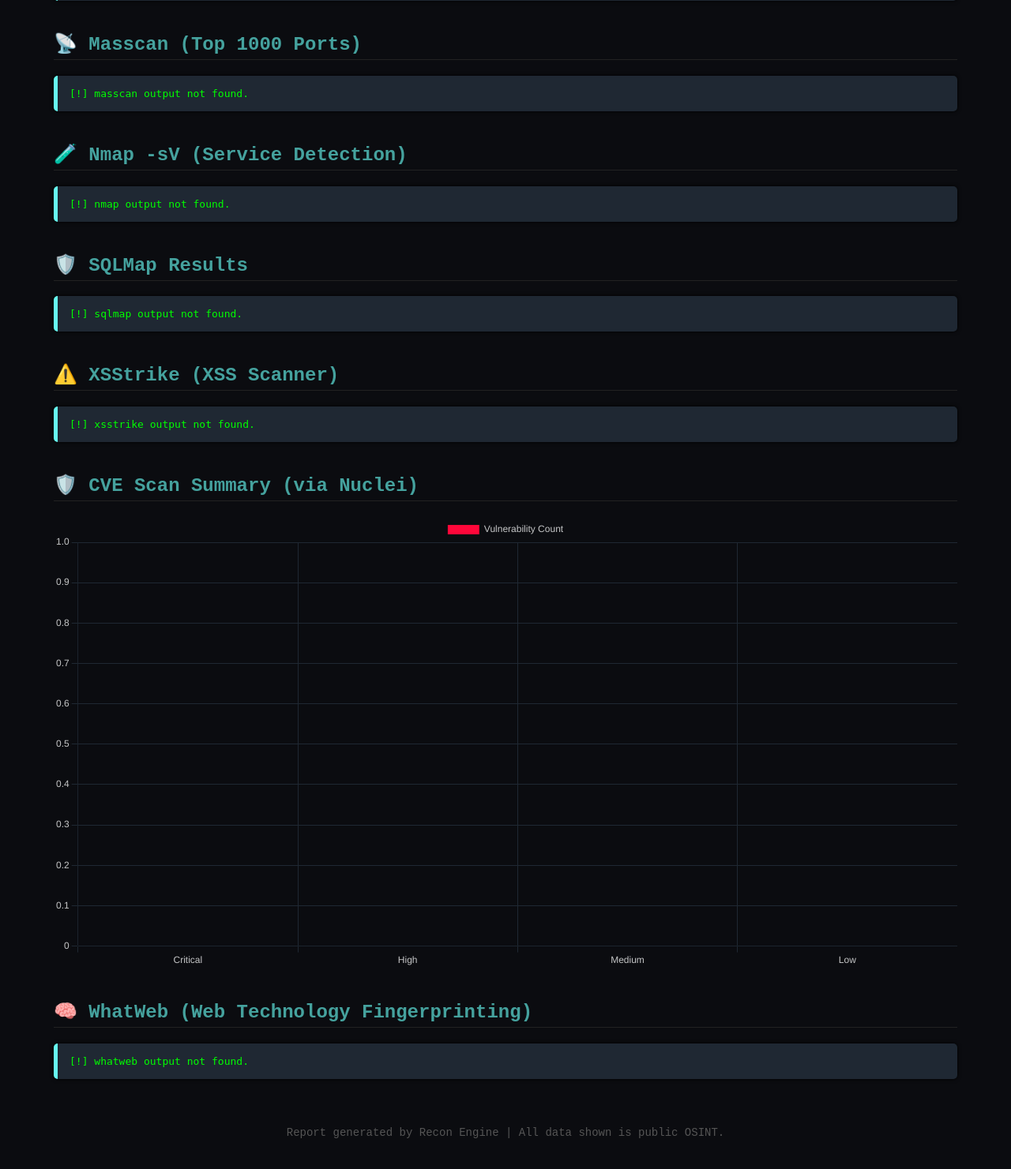
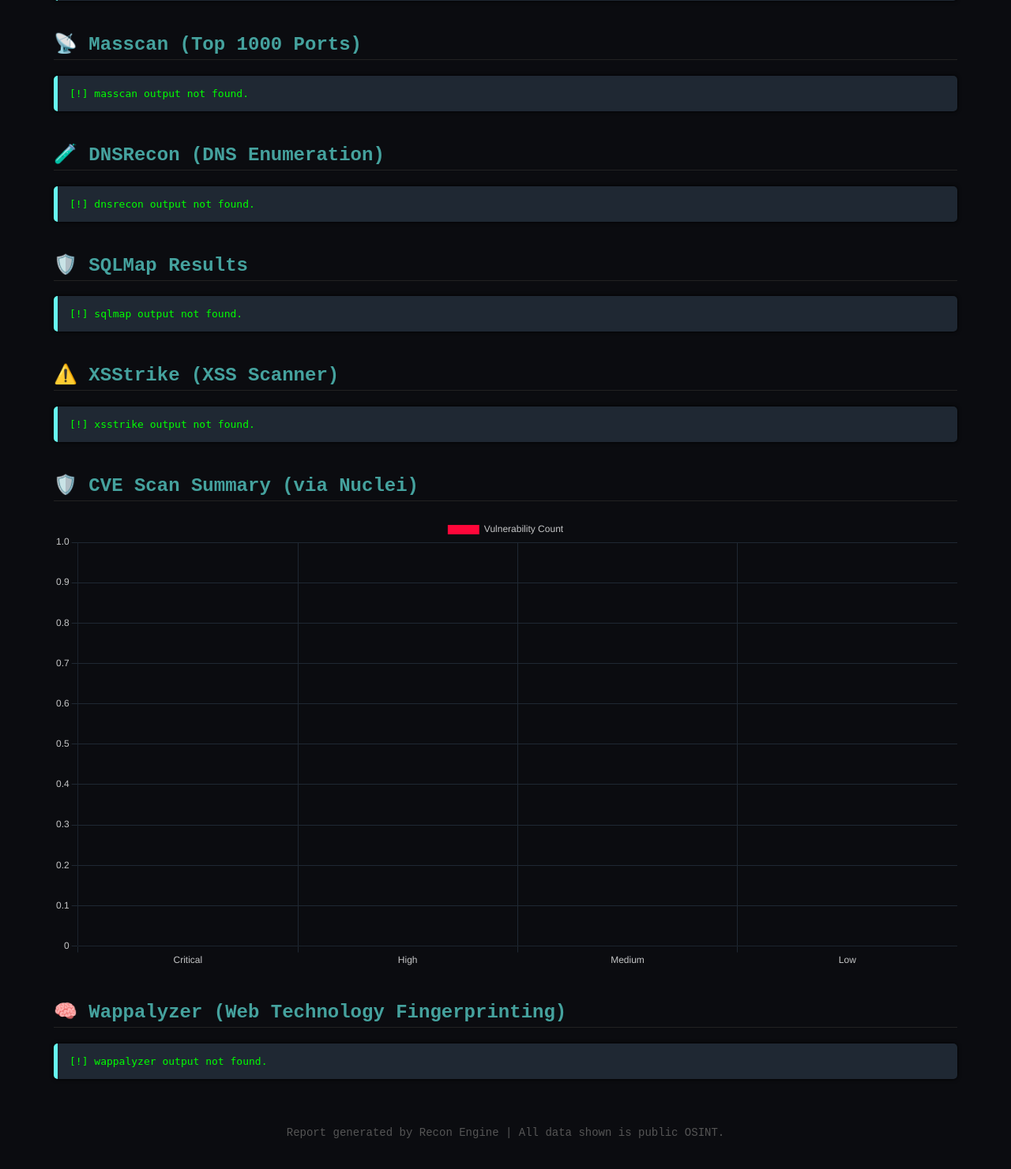
Before and after one commit to root-reborn/ivae, a Flask app: page /report in a window 1280 px wide. Shown: the part 420-1901 px from the top of the page at 79% size. Run offline with Flask 3, Linux system fonts and the light colour scheme.

Commit message:
Fixed issues

```diff
--- a/app.py
+++ b/app.py
@@ -38,23 +38,37 @@
     try:
         result = subprocess.run(["nslookup", domain], capture_output=True, text=True, timeout=10)
         output = result.stdout
-        match = re.search(r"Address:\s*([\d\.]+)", output)
-        if match:
-            return match.group(1), output
+        matches = re.findall(r"Address:\s*([\d\.]+)", output)
+        if matches:
+            ip_address = matches[-1]
+            return ip_address, output
         return None, output
     except Exception as e:
         return None, f"Error resolving IP: {e}"
 
-def run_command(cmd, output_file, step_name):
+ANSI_ESCAPE_RE = re.compile(r'\x1B\[[0-?]*[ -/]*[@-~]')
+
+def strip_ansi(text):
+    return ANSI_ESCAPE_RE.sub('', text)
+
+def run_command(cmd, output_file, step_name, strip_ansi_output=False):
     try:
         update_progress(f"Running {step_name}...")
         with open(output_file, "w") as out:
             out.write(f"Running command: {' '.join(cmd)}\n\n")
             result = subprocess.run(cmd, stdout=subprocess.PIPE, stderr=subprocess.PIPE, timeout=180)
-            out.write(result.stdout.decode(errors="ignore"))
-            if result.stderr:
+            stdout = result.stdout.decode(errors="ignore")
+            stderr = result.stderr.decode(errors="ignore")
+
+            if strip_ansi_output:
+                stdout = strip_ansi(stdout)
+                stderr = strip_ansi(stderr)
+
+            out.write(stdout)
+            if stderr:
                 out.write("\n--- STDERR ---\n")
-                out.write(result.stderr.decode(errors="ignore"))
+                out.write(stderr)
+
         update_progress(f"{step_name} completed.")
     except subprocess.TimeoutExpired:
         update_progress(f"{step_name} timed out.")
@@ -76,16 +90,16 @@
         f.write(nslookup_output)
 
     if ip:
-        run_command(["sudo", "masscan", ip, "-p1-1000", "--rate", "1000"], f"{OUTPUT_DIR}/masscan_{timestamp}.txt", "Masscan")
+        run_command(["sudo", "masscan", ip, "-p1-1000"], f"{OUTPUT_DIR}/masscan_{timestamp}.txt", "Masscan")
     else:
         update_progress("IP resolution failed. Skipping Masscan.")
         with open(f"{OUTPUT_DIR}/masscan_{timestamp}.txt", "w") as f:
             f.write("[!] Failed to resolve IP for masscan.\n")
 
-    run_command(["nmap", "-sV", domain], f"{OUTPUT_DIR}/nmap_{timestamp}.txt", "Nmap")
+    run_command(["dnsrecon", "-d", domain, "-a"], f"{OUTPUT_DIR}/dnsrecon_{timestamp}.txt", "DNSRecon")
 
     url = f"https://{domain}" if not target.startswith("http") else target
-    run_command(["whatweb", url], f"{OUTPUT_DIR}/whatweb_{timestamp}.txt", "WhatWeb")
+    run_command(["wappalyzer", "-i", url], f"{OUTPUT_DIR}/wappalyzer_{timestamp}.txt", "Wappalyzer", strip_ansi_output=True)
 
 def run_cve_scan(target):
     timestamp = progress["timestamp"]
@@ -128,10 +142,11 @@
             f.write("[!] Failed to resolve IP for masscan.\n")
 
     url = f"https://{domain}" if not target.startswith("http") else target
-    run_command(["whatweb", url], f"{OUTPUT_DIR}/whatweb_{timestamp}.txt", "WhatWeb")
+    run_command(["wappalyzer", "-i", url], f"{OUTPUT_DIR}/wappalyzer_{timestamp}.txt", "Wappalyzer", strip_ansi_output=True)
 
-    # Create empty files for tools not used
-    for fname in ["nmap", "sqlmap", "xsstrike", "nuclei", "nuclei.json"]:
+    run_command(["dnsrecon", "-d", domain, "-a"], f"{OUTPUT_DIR}/dnsrecon_{timestamp}.txt", "DNSRecon")
+
+    for fname in ["sqlmap", "xsstrike", "nuclei", "nuclei.json"]:
         open(os.path.join(OUTPUT_DIR, f"{fname}_{timestamp}.txt"), 'w').close()
 
 def count_cve_severities():
@@ -179,7 +194,6 @@
             progress["status"] = "Completed"
 
         threading.Thread(target=run_selected_scan).start()
-
         return render_template("loading.html", target=target)
 
     return render_template("form.html")
@@ -196,8 +210,8 @@
         "whois": load_output("whois"),
         "nslookup": load_output("nslookup"),
         "masscan": load_output("masscan"),
-        "nmap": load_output("nmap"),
-        "whatweb": load_output("whatweb"),
+        "dnsrecon": load_output("dnsrecon"),
+        "whatweb": load_output("wappalyzer"),
         "sqlmap": load_output("sqlmap"),
         "xsstrike": load_output("xsstrike"),
         "cve_counts": count_cve_severities()
@@ -212,8 +226,8 @@
         whois=load_output("whois"),
         nslookup=load_output("nslookup"),
         masscan=load_output("masscan"),
-        nmap=load_output("nmap"),
-        whatweb=load_output("whatweb"),
+        dnsrecon=load_output("dnsrecon"),
+        whatweb=load_output("wappalyzer"),
         sqlmap=load_output("sqlmap"),
         xsstrike=load_output("xsstrike"),
         cve_counts=count_cve_severities()
@@ -231,8 +245,8 @@
         whois=load_output("whois"),
         nslookup=load_output("nslookup"),
         masscan=load_output("masscan"),
-        nmap=load_output("nmap"),
-        whatweb=load_output("whatweb"),
+        dnsrecon=load_output("dnsrecon"),
+        whatweb=load_output("wappalyzer"),
         sqlmap=load_output("sqlmap"),
         xsstrike=load_output("xsstrike"),
         cve_counts=count_cve_severities()
--- a/templates/form.html
+++ b/templates/form.html
@@ -69,7 +69,7 @@
     </style>
 </head>
 <body>
-    <h1>🛡️ Recon Engine</h1>
+    <h1>🛡️ Integrated Vulnerability Assessment Engine</h1>
     <p>Enter a target domain or IP to perform reconnaissance.</p>
 
     <form method="POST">
--- a/templates/report.html
+++ b/templates/report.html
@@ -71,12 +71,12 @@
         <pre>{{ masscan }}</pre>
     </div>
 
-    {% if scan_type == 'full' %}
         <div class="section">
-            <h2>🧪 Nmap -sV (Service Detection)</h2>
-            <pre>{{ nmap }}</pre>
+            <h2>🧪 DNSRecon (DNS Enumeration)</h2>
+            <pre>{{ dnsrecon }}</pre>
         </div>
 
+    {% if scan_type == 'full' %}
         <div class="section">
             <h2>🛡️ SQLMap Results</h2>
             <pre>{{ sqlmap }}</pre>
@@ -94,7 +94,7 @@
     {% endif %}
 
     <div class="section">
-        <h2>🧠 WhatWeb (Web Technology Fingerprinting)</h2>
+        <h2>🧠 Wappalyzer (Web Technology Fingerprinting)</h2>
         <pre>{{ whatweb }}</pre>
     </div>
 
```
